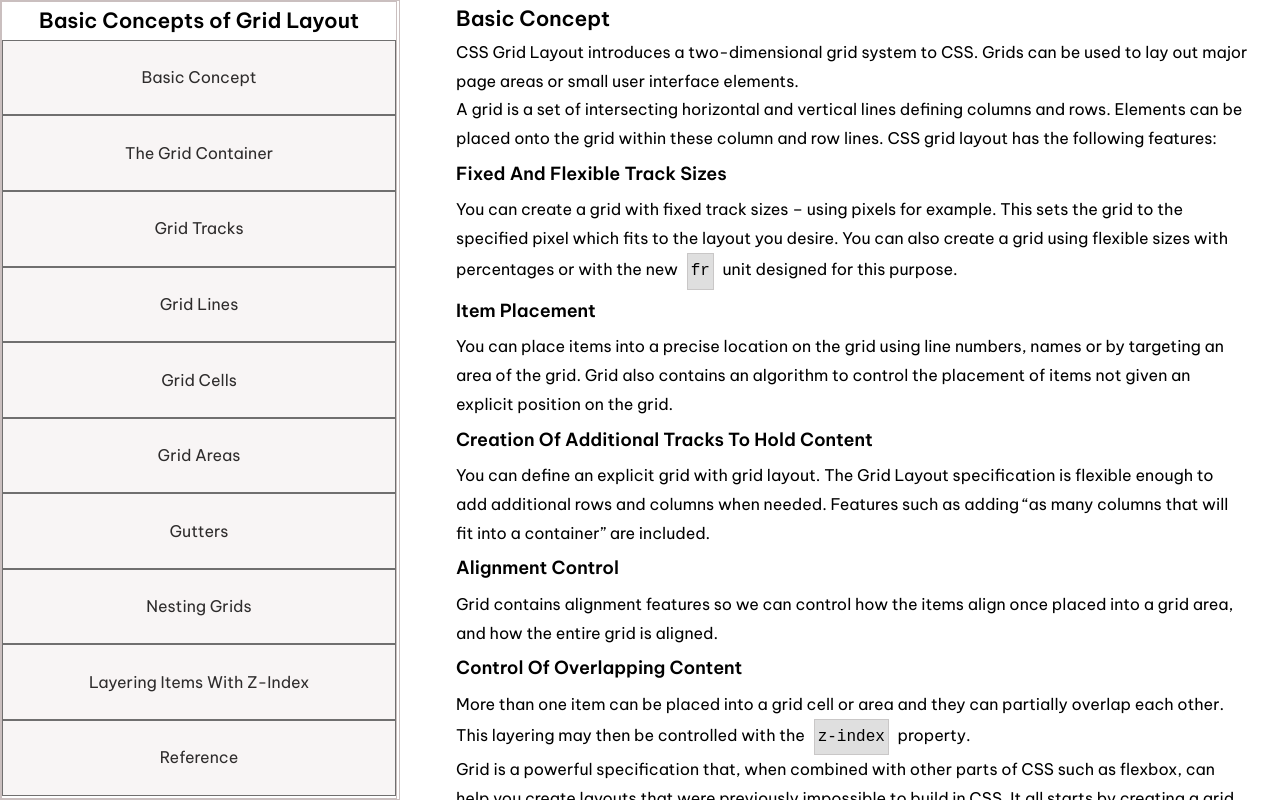
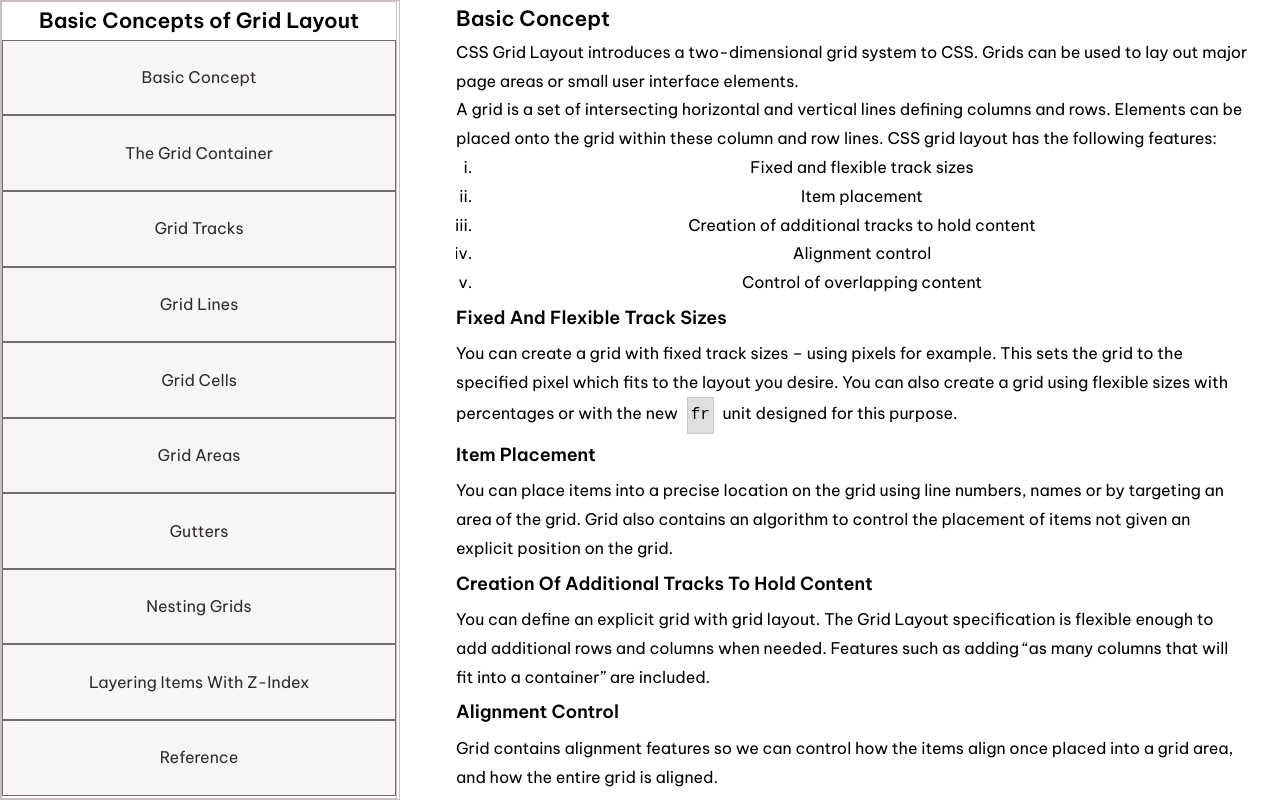
Before and after one commit to BGowera/fcc-tech-doc, a plain HTML site: page index.html in a window 1280 px wide. Drawn offline with Linux system fonts and the light colour scheme.

Commit message:
minor fixes

```diff
--- a/css/style.css
+++ b/css/style.css
@@ -20,6 +20,7 @@ header {
 
 li {
 	list-style: none;
+
 }
 
 h2{
@@ -62,6 +63,13 @@ p {
 
 }
 
+.main-list>li{
+	margin-left: 20px;
+font-size: 1.2em;
+	text-align: center;
+	list-style: lower-roman;
+}
+
 .nav-link {
     display: block;
     padding: 1.4em;
@@ -79,7 +87,7 @@ p {
 #main-doc {
 	grid-area: body;
     height:100vh;
-    overflow-y: scroll;
+
 }
 
 
@@ -133,6 +141,8 @@ pre {
 	}
 
 
+	.main-list>li{
+font-size: 1.6em;}
 
 	#main-doc {
 		height: 100vh;
--- a/index.html
+++ b/index.html
@@ -46,9 +46,18 @@
 						A grid is a set of intersecting horizontal and vertical lines defining
 						columns and rows. Elements can be placed onto the grid within these
 						column and row lines. CSS grid layout has the following features:
+						<ol class="main-list">
+							<li>Fixed and flexible track sizes</li>
+							<li>Item placement</li>
+							<li>Creation of additional tracks to hold content</li>
+							<li>Alignment control</li>
+							<li>Control of overlapping content</li>
+						</ol>
 					</p>
 					<article>
+
 							<h2>Fixed and flexible track sizes</h2>
+
 								<p>
 									You can create a grid with fixed track sizes – using pixels for
 									example. This sets the grid to the specified pixel which fits to the
@@ -58,12 +67,14 @@
 									purpose.
 								</p>
 							<h2>Item placement</h2>
+
 								<p>
 									You can place items into a precise location on the grid using line
 									numbers, names or by targeting an area of the grid. Grid also
 									contains an algorithm to control the placement of items not given an
 									explicit position on the grid.
 								</p>
+
 							<h2>Creation of additional tracks to hold content</h2>
 							<p>
 								You can define an explicit grid with grid layout. The Grid Layout
```
Lines whose indentation alone changed are shown as unchanged.
